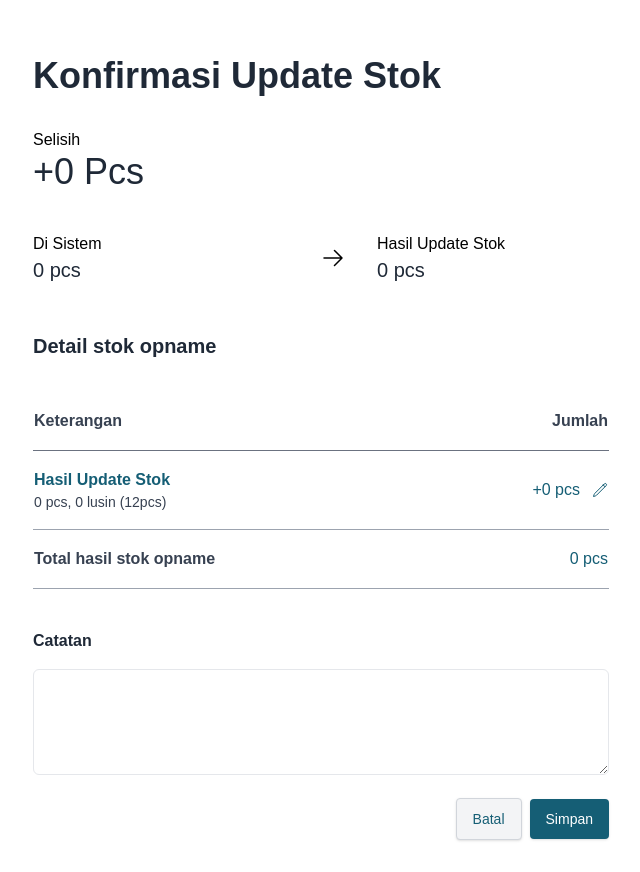
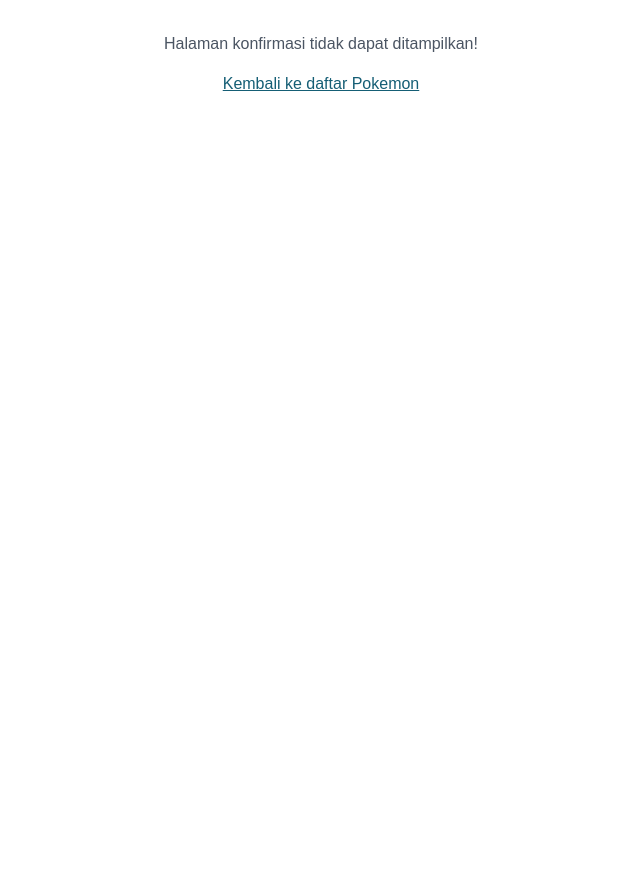
Before and after one commit to siunixdev/pwa-pokemon-stock-app, a React (Create React App) app: page /confirm in a window 1280 px wide. Shown: the whole page, without its empty margins (319-959 px from the left). After the commit the page ends 800 px from the top, so only its background shows below. Built offline with nearby package versions, Linux system fonts and the light colour scheme; no server answers.

Commit message:
Update confirm page

```diff
--- a/src/pages/Confirm.tsx
+++ b/src/pages/Confirm.tsx
@@ -2,7 +2,7 @@ import React, { useContext, useState } from 'react'
 import { XMarkIcon, ArrowRightIcon, PencilIcon } from '@heroicons/react/24/outline'
 import Button from '../components/Button'
 import PokemonContext from '../context/PokemonContext'
-import { useNavigate } from 'react-router-dom'
+import { Link, useNavigate } from 'react-router-dom'
 import dayjs from 'dayjs'
 
 const Confirm = () => {
@@ -82,6 +82,9 @@ const Confirm = () => {
 
   return (
     <React.Fragment>
+      {
+        (pokemonLusin !== 0 || pokemonPcs !== 0) ? (
+          <>
             <div className='relative flex items-center justify-center p-4 shadow md:hidden'>
               <div className='absolute left-5 text-cyan-800'>
                 <XMarkIcon className='w-6 h-6' onClick={handleClose} />
@@ -153,6 +156,20 @@ const Confirm = () => {
                 </div>
               </div>
             </div>
+          </>
+        ) : (
+          <>
+            <div className='pokemon-container'>
+              <p className='text-gray-600 text-center mb-4'>Halaman konfirmasi tidak dapat ditampilkan!</p>
+              <Link to={'/'}>
+                <p className='text-cyan-800 text-center underline'>
+                  Kembali ke daftar Pokemon
+                </p>
+              </Link>
+            </div>
+          </>
+        )
+      }
     </React.Fragment>
   )
 }
```
Lines whose indentation alone changed are shown as unchanged.
